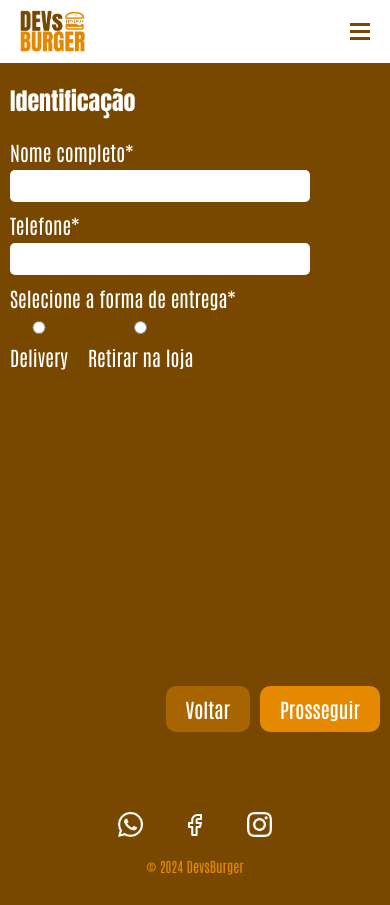
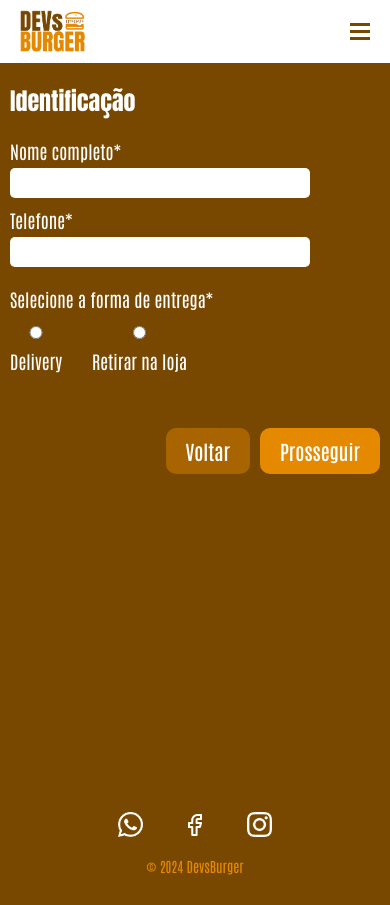
Before and after one commit to gabinag/devsburger, a React (Vite) app: page /dados in a window 390 px wide. Built offline with nearby package versions, Linux system fonts and the light colour scheme.

Commit message:
update style

```diff
--- a/src/pages/Carrinho/Carrinho.module.css
+++ b/src/pages/Carrinho/Carrinho.module.css
@@ -151,7 +151,7 @@ textarea {
         font-size: 1.6rem;
     }
     .wrapProdutos {
-        min-height: 65vh;
+        min-height: 80vh;
     }
 }
 
--- a/src/pages/Dados/Dados.module.css
+++ b/src/pages/Dados/Dados.module.css
@@ -1,8 +1,8 @@
 .wrapRadio {
     display: flex;
-    gap: 2rem;
+    gap: 3rem;
     margin-bottom: 1.5rem;
-    margin-top: .5rem;
+    margin-top: 1rem;
 }
 
 .wrapRadio input {
@@ -27,11 +27,20 @@ form {
     width: min(30rem, 100%);
     border: none;
     border-radius: .5rem;
-    padding: .3rem .5rem;
+    font-size: 1.8rem;
+    padding: .3rem;
 }
 
 .wrapForm label {
     display: block;
+}
+
+label, .labelEntrega {
+    font-size: 1.8rem;
+}
+
+.labelEntrega {
+    margin-top: 1rem;
 }
 
 .sectionForm{
@@ -90,18 +99,6 @@ select {
     margin-top: 4rem;
 }
 
-@media  screen and (max-width: 600px){
-    label, .labelEntrega {
-        font-size: 2rem;
-    }
-    .wrapForm {
-        min-height: 60vh;
-    }
-    .wrapForm input {
-        font-size: 2rem;
-        padding: .3rem .8rem;
-    }
-    .btnCep {
-        font-size: 1.8rem;
-    }
+.btnCep {
+    font-size: 1.8rem;
 }
```
